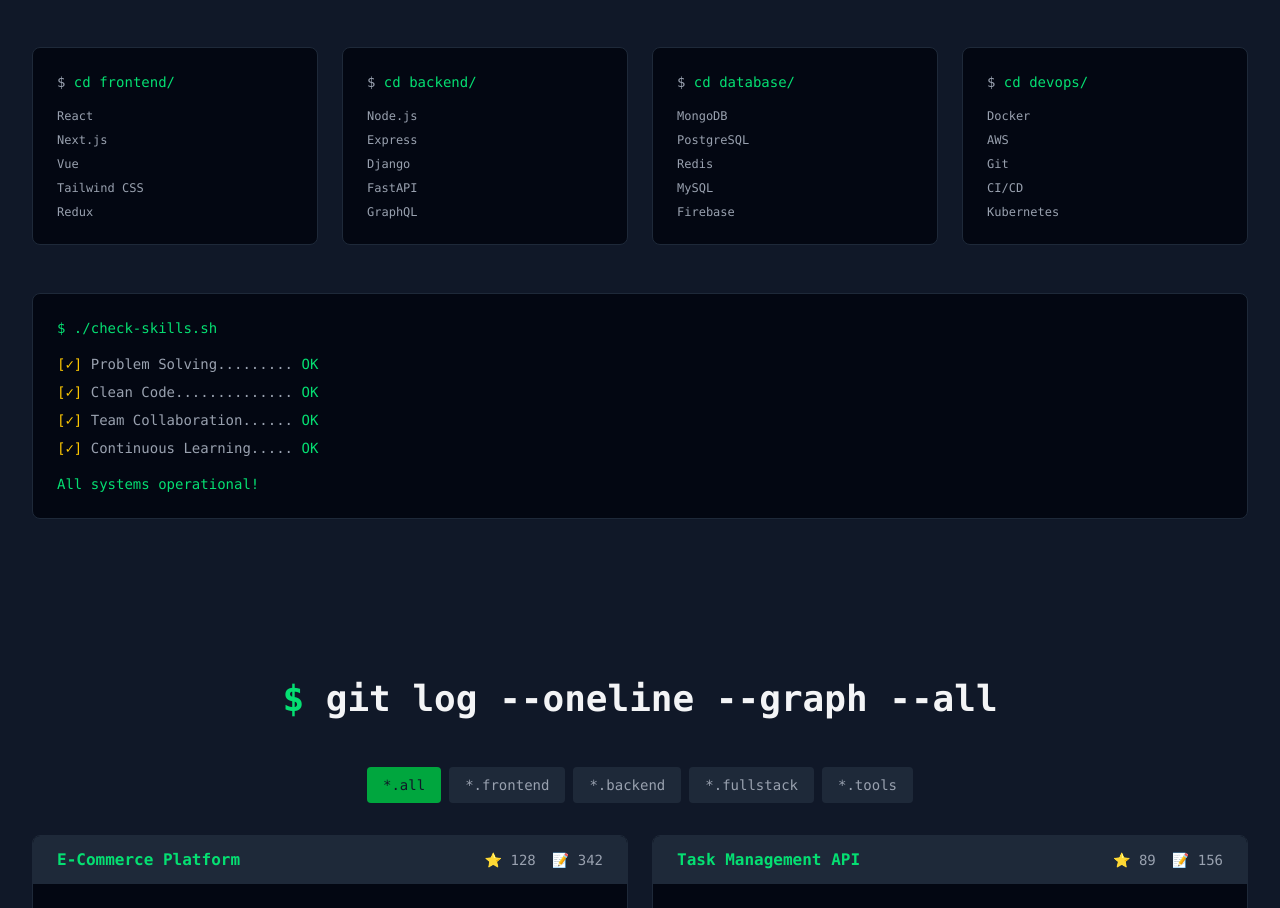
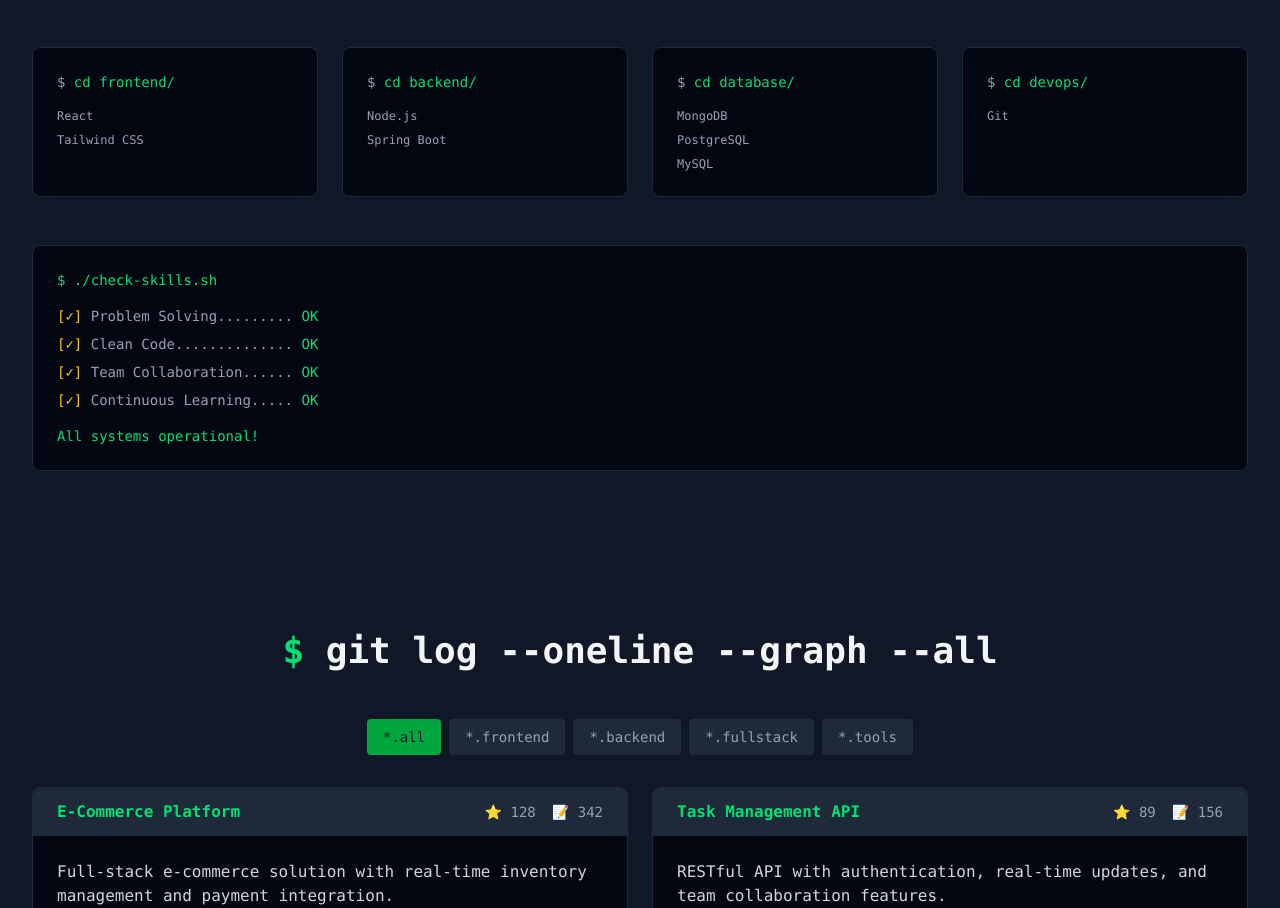
Before and after one commit to sumitmochahary/portfolio, a React (Vite) app: page / in a window 1280 px wide. Shown: the part 2169-3077 px from the top of the page. Built offline with nearby package versions, Linux system fonts and the light colour scheme.

Commit message:
Refactor Skills component to streamline tool categories and remove unused technologies

```diff
--- a/src/components/Skills.tsx
+++ b/src/components/Skills.tsx
@@ -11,19 +11,19 @@ const Skills = () => {
   const tools = [
     {
       category: "Frontend",
-      items: ["React", "Next.js", "Vue", "Tailwind CSS", "Redux"],
+      items: ["React", "Tailwind CSS"],
     },
     {
       category: "Backend",
-      items: ["Node.js", "Express", "Django", "FastAPI", "GraphQL"],
+      items: ["Node.js", "Spring Boot"],
     },
     {
       category: "Database",
-      items: ["MongoDB", "PostgreSQL", "Redis", "MySQL", "Firebase"],
+      items: ["MongoDB", "PostgreSQL", "MySQL"],
     },
     {
       category: "DevOps",
-      items: ["Docker", "AWS", "Git", "CI/CD", "Kubernetes"],
+      items: ["Git"],
     },
   ];
 
```
